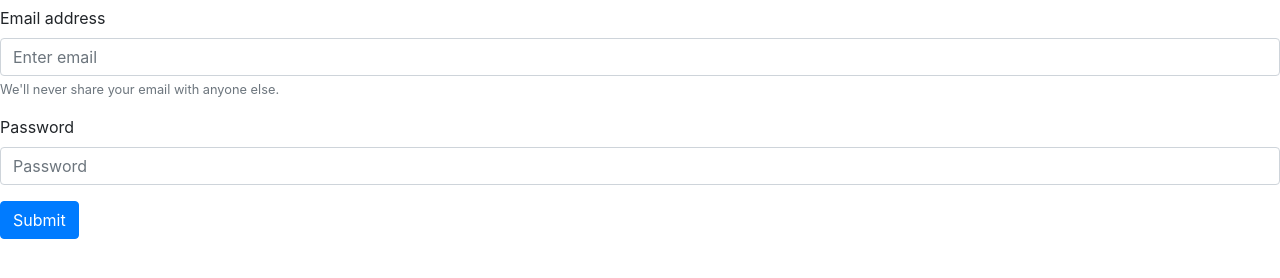
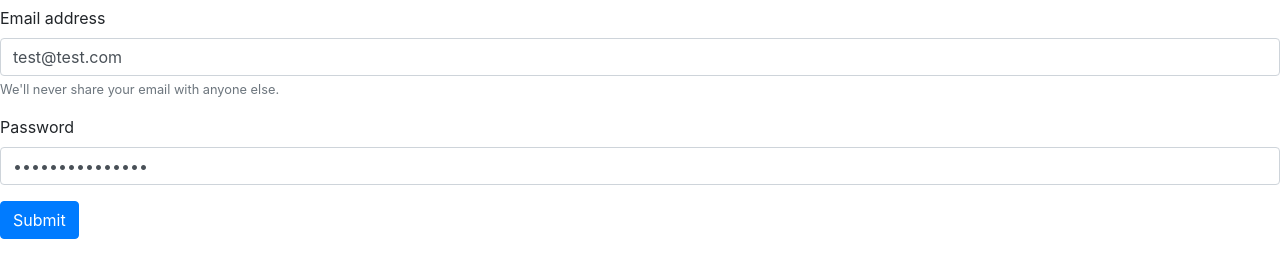
Before and after one commit to radishmouse/welp-app, a website: page views/login-form.html in a window 1280 px wide. Shown: the part 50-328 px from the top of the page. Drawn offline with nearby package versions, Linux system fonts and the light colour scheme.

Commit message:
adds test values

```diff
--- a/views/login-form.html
+++ b/views/login-form.html
@@ -15,12 +15,12 @@
     >
         <div class="form-group">
           <label for="exampleInputEmail1">Email address</label>
-          <input name="email" type="email" class="form-control" id="exampleInputEmail1" aria-describedby="emailHelp" placeholder="Enter email">
+          <input value="test@test.com" name="email" type="email" class="form-control" id="exampleInputEmail1" aria-describedby="emailHelp" placeholder="Enter email">
           <small id="emailHelp" class="form-text text-muted">We'll never share your email with anyone else.</small>
         </div>
         <div class="form-group">
           <label for="exampleInputPassword1">Password</label>
-          <input name="password" type="password" class="form-control" id="exampleInputPassword1" placeholder="Password">
+          <input value="supers3kr3tyeah" name="password" type="password" class="form-control" id="exampleInputPassword1" placeholder="Password">
         </div>
 
         <button type="submit" class="btn btn-primary">Submit</button>
```
